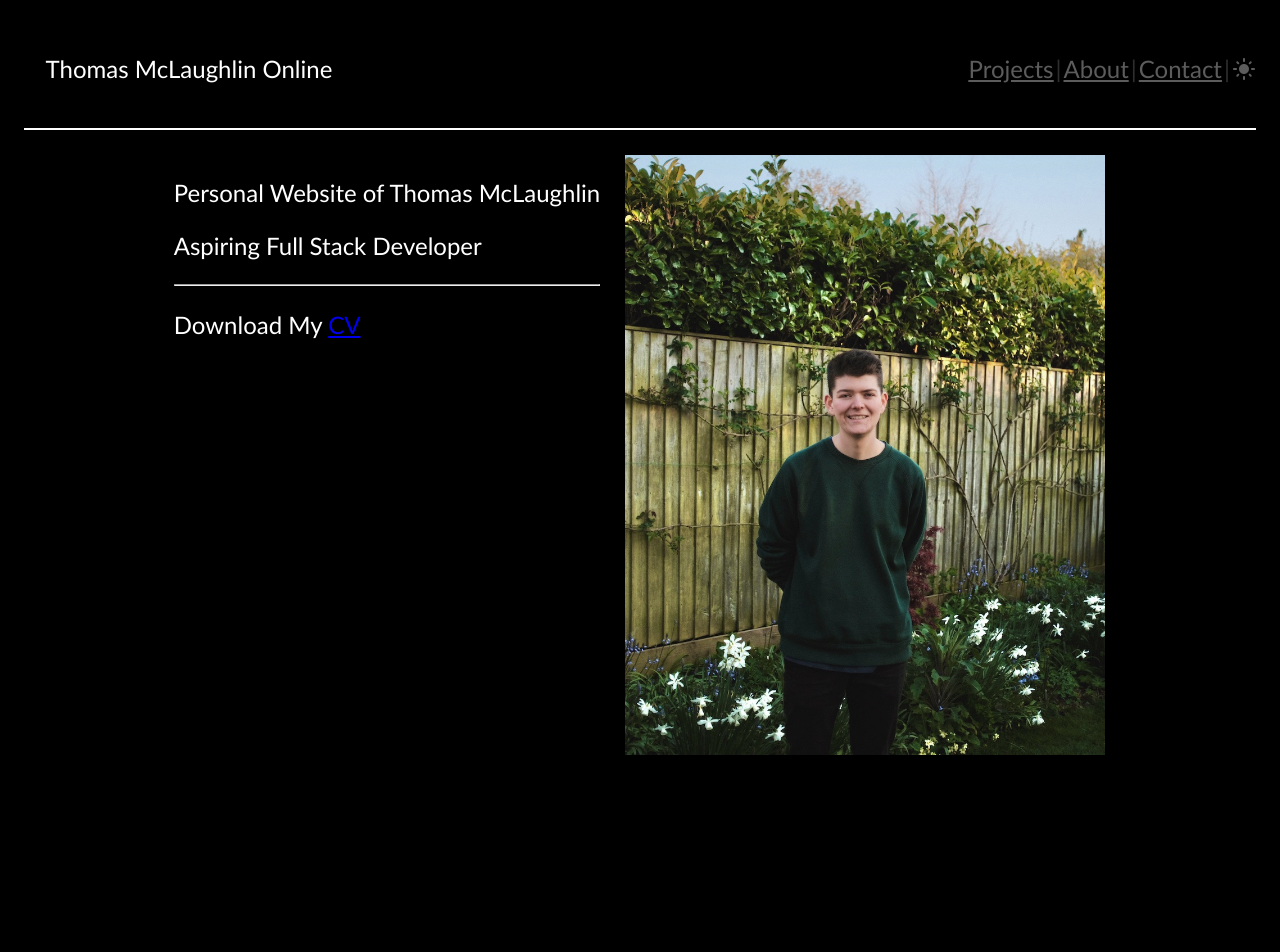
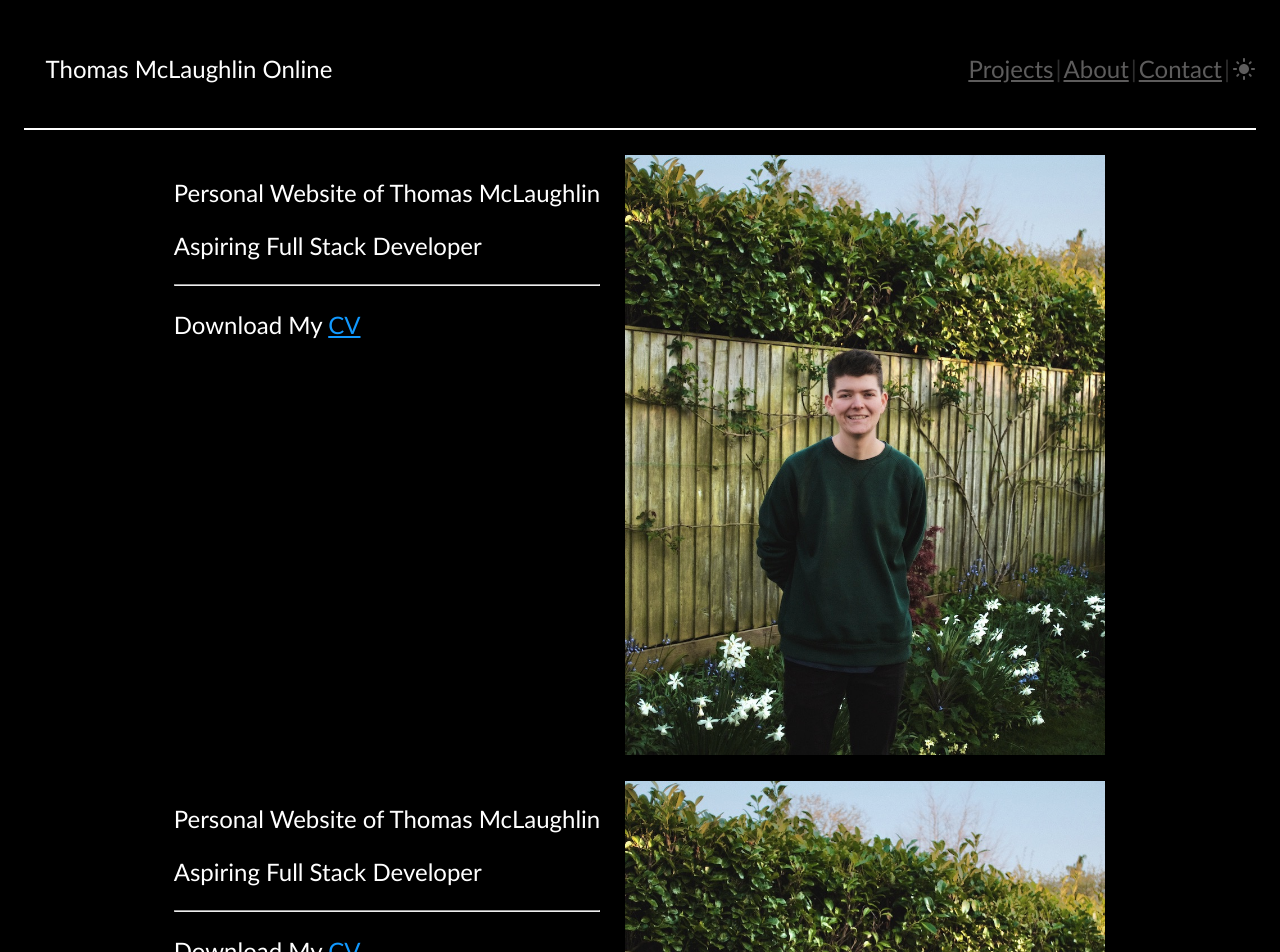
Before and after one commit to mclaughlin111/Homepage_Redesign, a React (Create React App) app: page /about in a window 1280 px wide. Shown: the top 952 px of the page. Before the commit the page ends 800 px from the top, so only its background shows below. Built offline with nearby package versions, Linux system fonts and the light colour scheme.

Commit message:
refactor routing

```diff
--- a/src/Components/FlickityCarousel.js
+++ b/src/Components/FlickityCarousel.js
@@ -4,7 +4,8 @@ import Flickity from "react-flickity-component";
 import pentaxImage from "../Assets/pentaxcamera.jpeg";
 import youtubeImage from "../Assets/youtubelink.jpeg";
 import gameImage from "../Assets/gamelink.jpeg";
-import "../flickity.css"
+import { Outlet } from "react-router-dom";
+import "../flickity.css";
 
 const flickityOptions = {
   initialIndex: 0,
@@ -15,6 +16,8 @@ friction: 1
 
 const FlickityCarousel = () => {
   return (
+    <>
+    <Outlet />
     <div className="carousel">
 
     <Flickity options={flickityOptions}>
@@ -27,7 +30,7 @@ const FlickityCarousel = () => {
 
   </div>
 
-
+  </>
   );
 };
 
--- a/src/Components/Header.js
+++ b/src/Components/Header.js
@@ -1,5 +1,6 @@
 import React from "react";
 import LightDarkToggle from "./LightDarkToggle";
+import FlickityCarousel from "../Components/FlickityCarousel";
 import { Link, Outlet } from "react-router-dom";
 
 const Header = () => {
@@ -12,7 +13,7 @@ const Header = () => {
 
         <div id="switcher">
           <a className="switch" id="projects" href="/">
-            <Link className="switch" id="projects" to="/projects">
+            <Link className="switch" id="projects" to="/">
               Projects
             </Link>
           </a>
@@ -40,6 +41,7 @@ const Header = () => {
       </header>
       <div className="headerBorder"></div>
       <Outlet />
+<FlickityCarousel />
     </>
   );
 };
--- a/src/Container/HomePage.js
+++ b/src/Container/HomePage.js
@@ -1,5 +1,5 @@
 import About from "../Components/About";
-import FlickityCarousel from "../Components/FlickityCarousel";
+
 import Header from "../Components/Header";
 
 import React from "react";
@@ -10,12 +10,6 @@ const pageRoutes = createBrowserRouter([
     path: "/",
     element: <Header />, // <Outlet /> on this component allows access to children.
     children: [
-      {
-        path: "/projects",
-        element: (
-          <FlickityCarousel />
-        ),
-      },
       {
         path: "/about",
         element: (
@@ -31,6 +25,7 @@ const HomePage = () => {
     <>
       <RouterProvider router={pageRoutes} />
 
+
     </>
   );
 };
--- a/src/index.css
+++ b/src/index.css
@@ -30,8 +30,13 @@
 border: 1px solid white;
   filter: saturate(100%);
 }
-.cvLink {}
+.cvLink {
+  color: #19F;
+}
 
+.cvLink:active {
+  color: white;
+}
 
 .headerBorder {
   margin-left: 1em;
```
